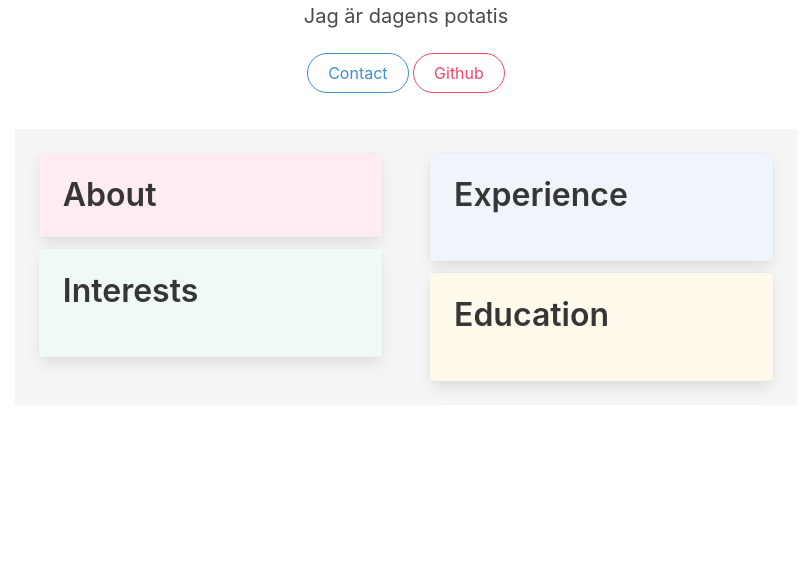
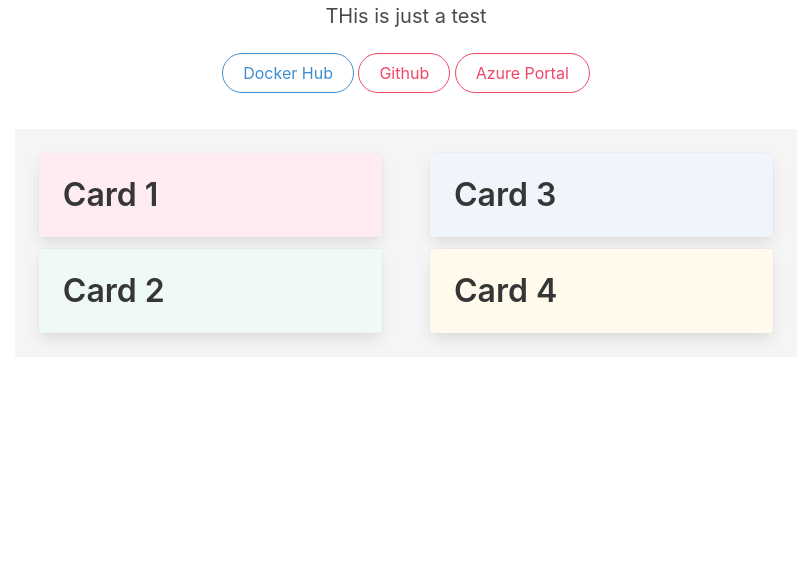
Before and after one commit to Bayesd/website-CD-with-docker-and-azure, a Flask app: template templates/index.html in a window 1280 px wide. Shown: the part 212-785 px from the top of the page, without its empty margins (234-1045 px from the left). Run offline with Flask 2, Linux system fonts and the light colour scheme; the template is opened without the code that fills it, so the values that code supplies are empty.

Commit message:
added changes

```diff
--- a/app.py
+++ b/app.py
@@ -1,6 +1,7 @@
-from flask import Flask
+from flask import Flask, render_template
 app = Flask(__name__)
+
 
 @app.route('/')
 def home():
-    return "Hello WOrld!"
+    return render_template("index.html", profile=profile)
--- a/templates/index.html
+++ b/templates/index.html
@@ -13,10 +13,11 @@
     <figure class="image container is-128x128">
         <img class="is-rounded" src="https://avatars.githubusercontent.com/u/68394122?v=4"/>
     </figure>
-    <p class="title">Leo Möller</p>
-    <p class="subtitle">Jag är dagens potatis</p>
-    <a class="button is-info is-outlined is-rounded" href="{{url_for('contact')}}">Contact</a>
-    <a class="button is-danger is-outlined is-rounded" href="https://github.com/bayesd" target="_blank">Github</a>
+    <p class="title">Testing</p>
+    <p class="subtitle">THis is just a test</p>
+    <a class="button is-info is-outlined is-rounded" href="https://hub.docker.com/repository/docker/bayesd/website/builds" target="_blank">Docker Hub</a>
+    <a class="button is-danger is-outlined is-rounded" href="https://github.com/Bayesd/website-CD-with-docker-and-azure" target="_blank">Github</a>
+    <a class="button is-danger is-outlined is-rounded" href="https://portal.azure.com/#@codicse.onmicrosoft.com/resource/subscriptions/5b83cdac-5441-4497-8c55-51466c5d7fb5/resourceGroups/ECLeoRG-Website/providers/Microsoft.Web/sites/leos-website/vstscd" target="_blank">Azure Portal</a>
   </section>
   <section class="columns">
     <div class="column is-three-fifths is-offset-one-fifth has-background-light">
@@ -24,28 +25,24 @@
             <div class="column is=half">
                 <div class="card m-3">
                     <div class="card-content has-background-danger-light">
-                        <h1 class="title">About</h1>
-                        {{profile.about|safe}}
+                        <h1 class="title">Card 1</h1>
                     </div>
                 </div>
                 <div class="card m-3">
                     <div class="card-content has-background-success-light">
-                        <h1 class="title">Interests</h1>
-                        <p>{{profile.interests|safe}}</p>
+                        <h1 class="title">Card 2</h1>
                     </div>
                 </div>
             </div>
             <div class="column is=half">
                 <div class="card m-3">
                     <div class="card-content has-background-info-light">
-                        <h1 class="title">Experience</h1>
-                        <p>{{profile.experience|safe}}</p>
+                        <h1 class="title">Card 3</h1>
                     </div>
                 </div>
                 <div class="card m-3">
                     <div class="card-content has-background-warning-light">
-                        <h1 class="title">Education</h1>
-                        <p>{{profile.education|safe}}</p>
+                        <h1 class="title">Card 4</h1>
                     </div>
                 </div>
             </div>
```
Also changed, not shown: 1 other file.
